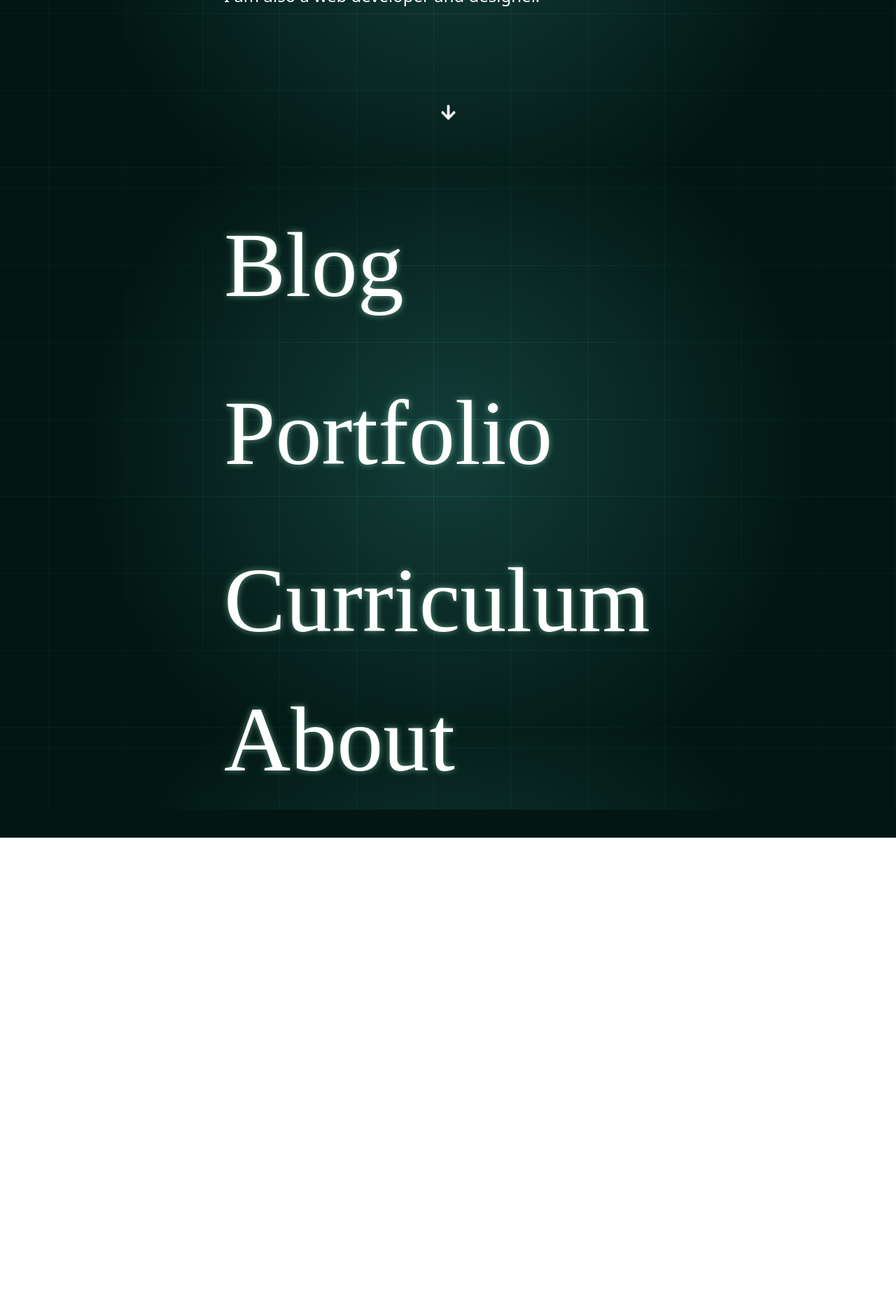
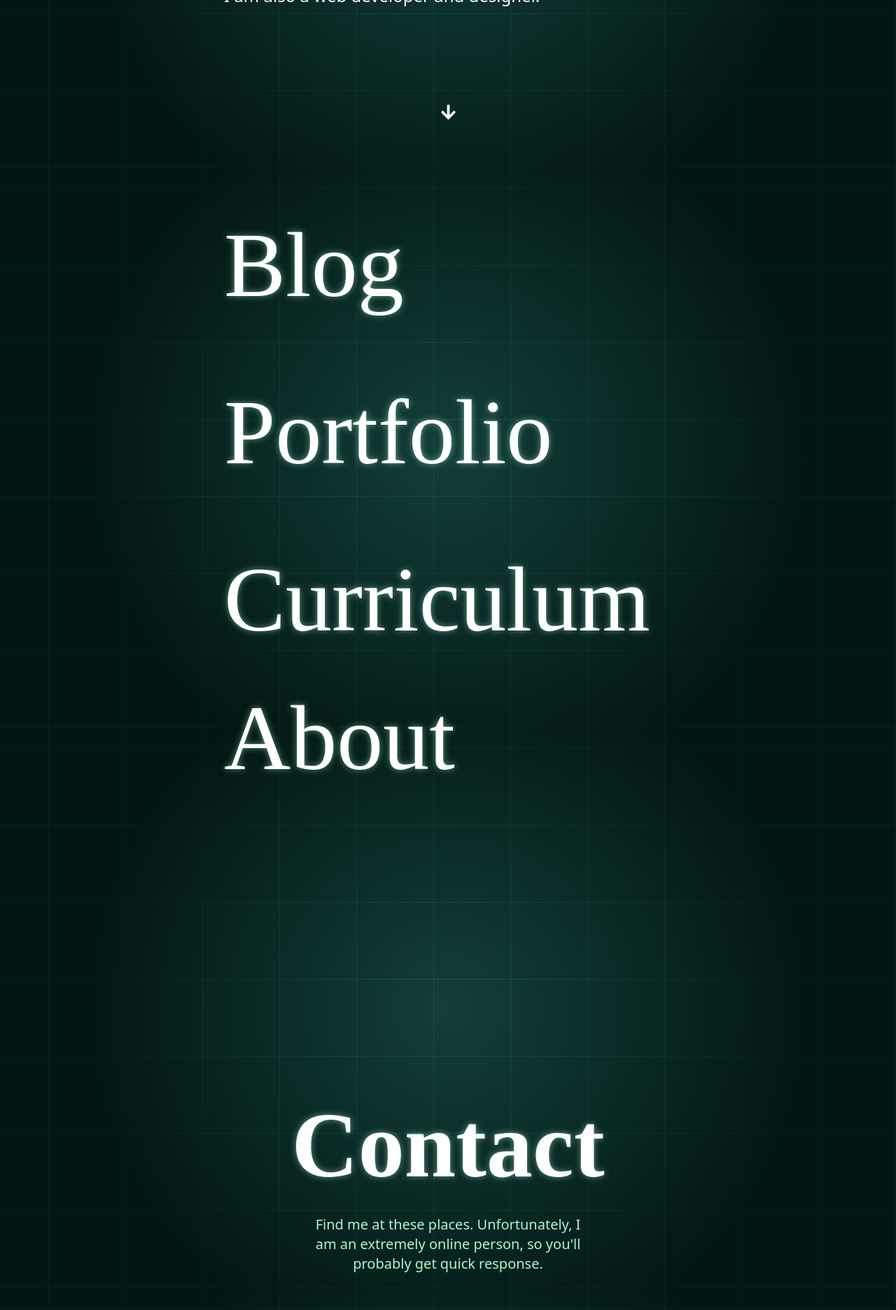
Before and after one commit to jesi-rgb/old.jesirgb.com, a Next.js app: page / in a window 1280 px wide. Shown: the part 880-2752 px from the top of the page at 70% size. Before the commit the page ends 2077 px from the top, so only its background shows below. Built offline with nearby package versions, Linux system fonts and the light colour scheme; a web font is replaced by a local one.

Commit message:
yeaaaaaaaaa contactss

```diff
--- /dev/null
+++ b/components/LandingPage/ContactLink.js
@@ -0,0 +1,15 @@
+import { FontAwesomeIcon } from "@fortawesome/react-fontawesome";
+import Link from "next/link";
+
+export default function ContactLink({ icon, link }) {
+  return (
+    <div className="cursor-pointer hover:text-accent-1-lighter transition-colors duration-500 ">
+      <Link href={link}>
+        <FontAwesomeIcon
+          icon={icon}
+          className="transform hover:scale-110 hover:rotate-6 transition-transform duration-200"
+        />
+      </Link>
+    </div>
+  );
+}
--- /dev/null
+++ b/components/LandingPage/ContactSection.js
@@ -0,0 +1,42 @@
+import {
+  faGithub,
+  faLinkedin,
+  faTelegram,
+  faTwitch,
+  faTwitter,
+} from "@fortawesome/free-brands-svg-icons";
+import {
+  faCubes,
+  faArrowDown,
+  faAt,
+  faVoicemail,
+  faEnvelope,
+} from "@fortawesome/free-solid-svg-icons";
+import ContactLink from "./ContactLink";
+
+export default function ContactSection() {
+  return (
+    <>
+      <div
+        style={{ textShadow: "0 0 10px #AEF7D088" }}
+        className="mt-96 text-center text-9xl text-white font-display font-bold"
+      >
+        Contact
+      </div>
+      <div className="font-sans w-96 mx-auto text-accent-1-lighter text-xl text-center mb-20">
+        Find me at these places. Unfortunately, I am an extremely online person,
+        so you'll probably get quick response.
+      </div>
+      <div className="flex flex-col md:flex-row md:mx-40 xl:mx-96 text-center mt-12 text-white text-6xl space-y-6 md:space-y-0 md:text-7xl justify-evenly">
+        <ContactLink link={"https://twitter.com/jesi_rgb"} icon={faTwitter} />
+        <ContactLink link={"https://github.com/jesi-rgb"} icon={faGithub} />
+        <ContactLink
+          link={"https://www.linkedin.com/in/jesi-rgb/"}
+          icon={faLinkedin}
+        />
+        <ContactLink link={"https://t.me/jrascon"} icon={faTelegram} />
+        <ContactLink link={"mailto:blograso@gmail.com"} icon={faEnvelope} />
+      </div>
+    </>
+  );
+}
--- /dev/null
+++ b/components/LandingPage/HeroSection.js
@@ -0,0 +1,65 @@
+import { FontAwesomeIcon } from "@fortawesome/react-fontawesome";
+import Image from "next/image";
+import { faCubes, faArrowDown } from "@fortawesome/free-solid-svg-icons";
+
+export default function HeroSection() {
+  return (
+    <>
+      <div className="xl:w-1/2 mx-10 xl:mx-auto mt-80">
+        <Image
+          src="/jesi.svg"
+          alt="logo for jesús rascón"
+          width={32}
+          height={32}
+          className="opacity-40 hover:mix-blend-screen hover:opacity-100 duration-500 mix-blend-hard-light"
+        />
+        <h1
+          style={{ textShadow: "0 0 10px #AEF7D088" }}
+          className="text-8xl shadow-co md:text-9xl text-left leading-none tracking-wide mb-4 font-display font-extrabold text-white"
+        >
+          Jesús Enrique Rascón
+        </h1>
+        <div className="mb-8 mt-10 text-left leading-relaxed text-xl xl:text-2xl font-sans w-full">
+          <p>
+            I am a freelance mathematical animator at
+            <span>
+              {" "}
+              <a
+                className="font-bold text-accent-1-lighter hover:text-accent-1 transition-all"
+                href="https://www.youtube.com/c/Reducible"
+              >
+                <FontAwesomeIcon icon={faCubes} /> Reducible
+              </a>
+            </span>
+            .
+          </p>
+
+          <p>
+            Previously at{" "}
+            <a
+              className="font-bold text-accent-1-lighter hover:text-accent-1 transition-all"
+              href="https://www.youtube.com/c/Veritasium"
+            >
+              Veritasium
+            </a>
+            .
+          </p>
+          <p>I am also a web developer and designer.</p>
+        </div>
+      </div>
+      <div
+        onClick={() =>
+          document
+            .getElementById("links")
+            .scrollIntoView({ behavior: "smooth" })
+        }
+        className="text-center mt-14 sm:mt-36 text-2xl animate-bounce w-10 h-10 mx-auto cursor-pointer"
+      >
+        <FontAwesomeIcon
+          className="hover:scale-150 transform transition-all duration-500"
+          icon={faArrowDown}
+        />
+      </div>
+    </>
+  );
+}
--- a/components/LandingLink.js
+++ b/components/LandingPage/LandingLink.js
@@ -7,7 +7,7 @@ export default function LandingLink({ text, link, description }) {
       <div className="group w-[50%] flex space-x-2 xl:space-x-10 items-center transition-all duration-500">
         <div
           style={{ textShadow: "0 0 10px #AEF7D088" }}
-          className="transform border-transparent hover:border-accent-1-lighter border-b w-3/4 xl:w-[40%] group-hover:text-accent-1-lighter group-hover:translate-x-10 transition-all duration-500"
+          className="transform w-3/4 xl:w-[40%] group-hover:text-accent-1-lighter group-hover:translate-x-10 transition-all duration-500"
         >
           <a href={link}>{text}</a>
         </div>
--- a/pages/index.js
+++ b/pages/index.js
@@ -1,29 +1,7 @@
 import Head from "next/head";
-import Footer from "@/components/Footer";
-import Link from "next/link";
-
-import { FontAwesomeIcon } from "@fortawesome/react-fontawesome";
-
-import {
-  faICursor,
-  faBook,
-  faUser,
-  faCubes,
-  faAward,
-  faAt,
-  faArrowDown,
-} from "@fortawesome/free-solid-svg-icons";
-import {
-  faInstagram,
-  faTwitter,
-  faGithub,
-  faLinkedin,
-  faTelegram,
-} from "@fortawesome/free-brands-svg-icons";
-import LandingButton from "@/components/LandingButton";
-import LandingLinkSection from "@/components/LandingLinkSection";
-import Grid from "@/components/Grid";
-import Image from "next/image";
+import LandingLinkSection from "@/components/LandingPage/LandingLinkSection";
+import HeroSection from "@/components/LandingPage/HeroSection";
+import ContactSection from "@/components/LandingPage/ContactSection";
 
 export default function Landing() {
   return (
@@ -34,67 +12,16 @@ export default function Landing() {
 
       <html id="index">
         <section className="text-white mb-10 md:mt-20 h-screen">
-          <div className="xl:w-1/2 mx-10 xl:mx-auto mt-80">
-            <Image
-              src="/jesi.svg"
-              alt="logo for jesús rascón"
-              width={32}
-              height={32}
-              className="opacity-40 mix-blend-hard-light"
-            />
-            <h1
-              style={{ textShadow: "0 0 10px #AEF7D088" }}
-              className="text-8xl shadow-co md:text-9xl text-left leading-none tracking-wide mb-4 font-display font-extrabold text-white"
-            >
-              Jesús Enrique Rascón
-            </h1>
-            <div className="mb-8 mt-10 text-left leading-relaxed text-xl xl:text-2xl font-sans w-full">
-              <p>
-                I am a freelance mathematical animator at
-                <span>
-                  {" "}
-                  <a
-                    className="font-bold text-accent-1-lighter hover:text-accent-1 transition-all"
-                    href="https://www.youtube.com/c/Reducible"
-                  >
-                    <FontAwesomeIcon icon={faCubes} /> Reducible
-                  </a>
-                </span>
-                .
-              </p>
-
-              <p>
-                Previously at{" "}
-                <a
-                  className="font-bold text-accent-1-lighter hover:text-accent-1 transition-all"
-                  href="https://www.youtube.com/c/Veritasium"
-                >
-                  Veritasium
-                </a>
-                .
-              </p>
-              <p>I am also a web developer and designer.</p>
-            </div>
-          </div>
-          <div
-            onClick={() =>
-              document
-                .getElementById("links")
-                .scrollIntoView({ behavior: "smooth" })
-            }
-            style={{ textShadow: "0 0 10px #AEF7D088" }}
-            className="text-center mt-14 sm:mt-36 text-2xl animate-bounce w-10 h-10 mx-auto cursor-pointer"
-          >
-            <FontAwesomeIcon
-              className="hover:scale-150 transform transition-all duration-500"
-              icon={faArrowDown}
-            />
-          </div>
+          <HeroSection />
         </section>
 
         <section id="links">
           <LandingLinkSection />
         </section>
+
+        <section className="h-screen">
+          <ContactSection />
+        </section>
       </html>
     </>
   );
--- a/tailwind.config.js
+++ b/tailwind.config.js
@@ -5,7 +5,6 @@ module.exports = {
     extend: {
       translate: ["group-hover", "hover"],
       transform: ["group-hover", "hover"],
-      ring: ["group-hover", "hover"],
     },
   },
 
```
Also changed, not shown: components/LandingPage/LandingLinkSection.js (renamed from components/LandingLinkSection.js).
